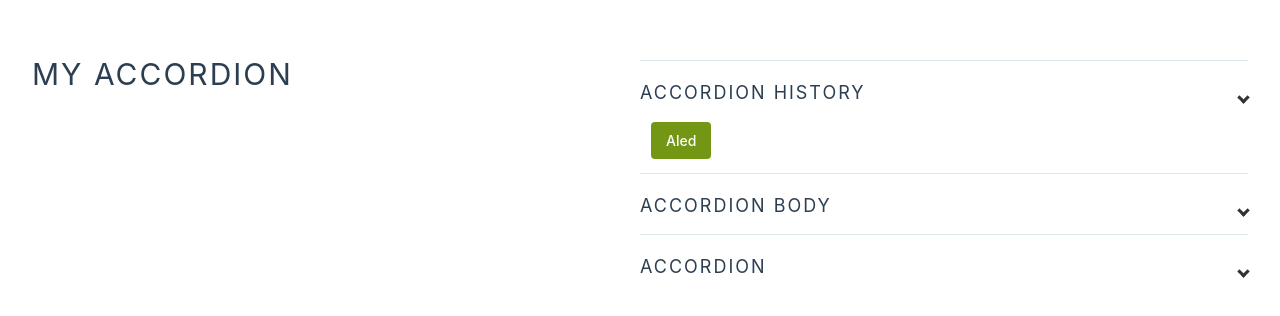
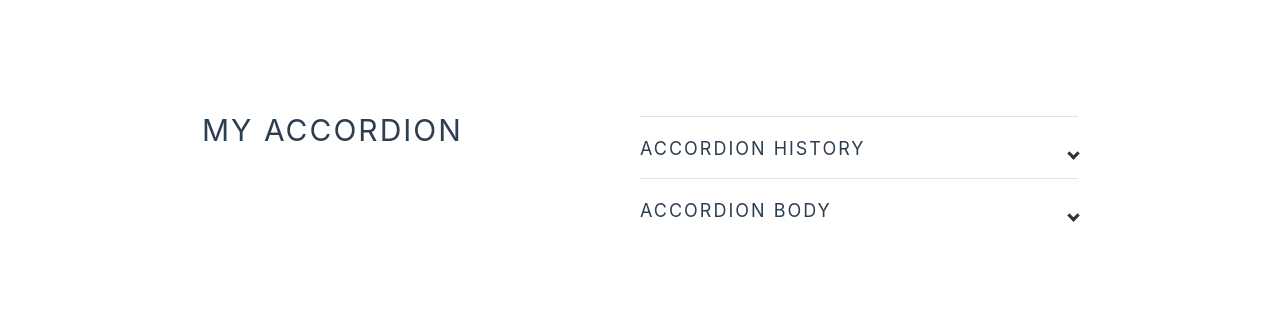
Before and after one commit to vsasyan-ignf/geotheque, a Vue app in the folder app/: page / in a window 1280 px wide. Shown: the part 234-550 px from the top of the page. Built offline with nearby package versions, Linux system fonts and the light colour scheme; what vue3-openlayers would draw is missing.

Commit message:
fix(Accordion): real menu in the panel component

```diff
--- a/app/src/components/material/Accordion.vue
+++ b/app/src/components/material/Accordion.vue
@@ -6,30 +6,24 @@
             <i></i>
             <h2>Accordion History</h2>
             <div class="content">
-                <ShakingButton></ShakingButton>
+                <CritereSelection/>
             </div>
 
-            <p>Accordions (from 19th-century German Akkordeon, from Akkord—"musical chord, concord of sounds") are a family of box-shaped musical instruments of the bellows-driven free-reed aerophone type,colloquially referred to as a squeezebox. A person who plays the accordion is called an accordionist. The concertina and bandoneón are related. The harmonium and American reed organ are in the same family, but are typically larger than an accordion and sit on a surface or the floor.</p>
         </li>
         <li>
             <input type="checkbox" checked>
             <i></i>
             <h2>Accordion Body</h2>
-            <p>he accordion's body consists of two wooden boxes joined together by the bellows. These boxes house reed chambers for the right- and left-hand manuals. Each side has grilles in order to facilitate the transmission of air in and out of the instrument, and to allow the sound to project better. The grille for the right-hand manual is usually larger and is often shaped for decorative purposes. The right-hand manual is normally used for playing the melody and the left-hand manual for playing the accompaniment; however, skilled players can reverse these roles and play melodies with the left hand</p>
-        </li>
-        <li>
-            <input type="checkbox" checked>
-            <i></i>
-            <h2>Accordion</h2>
-          <p>Accordions are a family of box-shaped musical instruments of the bellows-driven free-reed aerophone type, colloquially referred to as a squeezebox. A person who plays the accordion is called an accordionist.</p>
+            <div class="content">
+                <AfficherScans/>
+            </div>
         </li>
     </ul>
 </template>
 
 <script setup>
-
-import ShakingButton from './ShakingButton.vue';
-
+import CritereSelection from '../CritereSelection.vue';
+import AfficherScans from '../AfficherScans.vue';
 
 </script>
 
@@ -68,7 +62,7 @@ ul li i{
     margin-top: 16px;
     right: 0;
 }
-ul li input[type=checkbox]:checked ~ p {
+ul li input[type=checkbox]:checked ~ .content {
   margin-top: 0;
   max-height: 0;
   opacity: 0;
```
